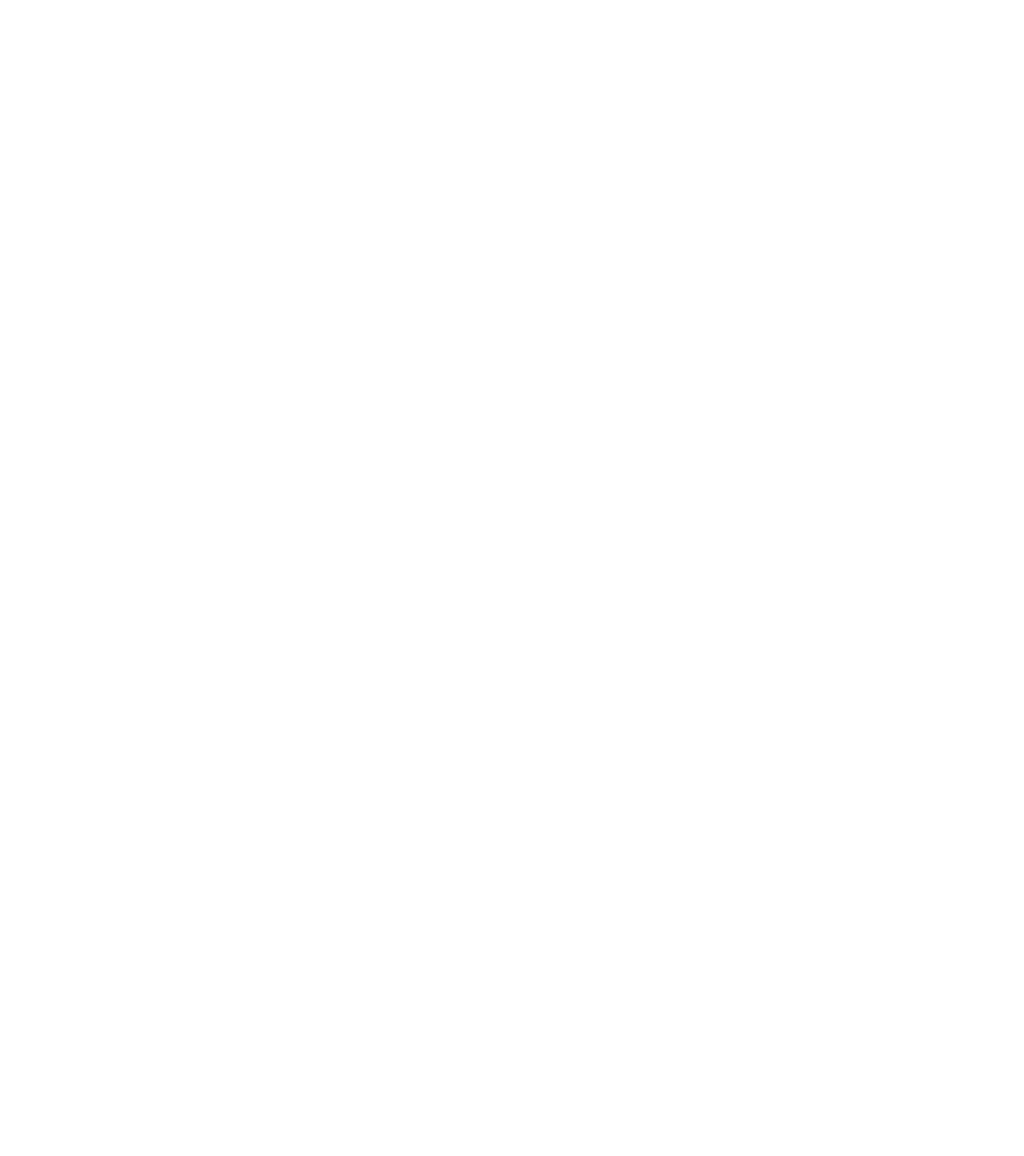
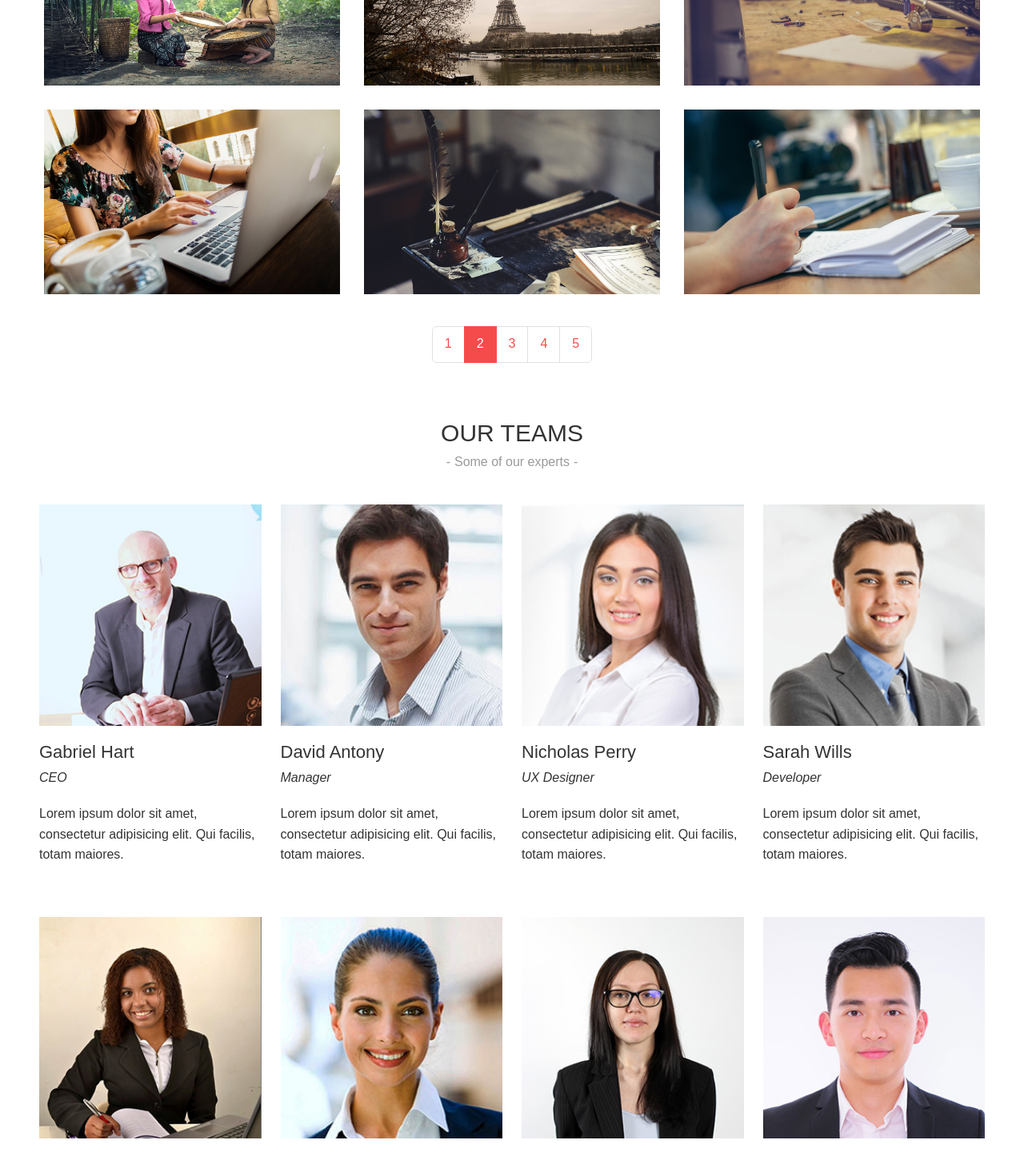
Before and after one commit to pradyumn2803/Corporate-website, a React (Create React App) app: page / in a window 1280 px wide. Shown: the part 2460-3906 px from the top of the page at 80% size. Before the commit the page ends 1953 px from the top, so only its background shows below. Built offline with nearby package versions, Linux system fonts and the light colour scheme; a web font is replaced by a local one.

Commit message:
added works and services

```diff
--- a/src/App.js
+++ b/src/App.js
@@ -4,19 +4,26 @@
 import Hero from "./components/hero";
 import Appabout from "./components/about";
 import Appservice from "./components/services";
+import Appworks from "./components/works";
+import Appteams from "./components/teams";
+import Apptestimonials from "./components/testimonials"
+
 function App() {
-  return(
+  return (
     <div className="App">
       <header>
         <AppHeader></AppHeader>
       </header>
       <main>
-        <Hero/>
-        <Appabout/>
-        <Appservice/>
+        <Hero />
+        <Appabout />
+        <Appservice />
+        <Appworks />
+        <Appteams />
+        <Apptestimonials/>
       </main>
     </div>
-  )
+  );
 
 }
 
--- a/src/components/services.js
+++ b/src/components/services.js
@@ -50,7 +50,7 @@
 
 export default function Appservice() {
   return (
-    <section className="block services-block">
+    <section id="services" className="block services-block">
       <Container fluid>
         <div className="title-holder">
             <h2>OUR SERVICES</h2>
@@ -60,7 +60,7 @@
         {
             servicesData.map(service=>{
                 return (
-                    <Col sm={4}>
+                    <Col sm={4} className="holder">
                         <div className="icon">
                             <i className={service.icon}></i>
                         </div>
--- /dev/null
+++ b/src/components/teams.js
@@ -0,0 +1,146 @@
+import Container from "react-bootstrap/Container";
+import Row from "react-bootstrap/Row";
+import Col from "react-bootstrap/Col";
+import Image from "react-bootstrap/Image";
+const teamsData = [
+  {
+    id: 1,
+    image: require("../assets/images/team1.jpg"),
+    fbLink: "https://www.facebook.com",
+    twitterLink: "https://www.twitter.com",
+    linkedinLink: "https://www.linkedin.com",
+    name: "Gabriel Hart",
+    designation: "CEO",
+    description:
+      "Lorem ipsum dolor sit amet, consectetur adipisicing elit. Qui facilis, totam maiores.",
+  },
+  {
+    id: 2,
+    image: require("../assets/images/team2.jpg"),
+    fbLink: "https://www.facebook.com",
+    twitterLink: "https://www.twitter.com",
+    linkedinLink: "https://www.linkedin.com",
+    name: "David Antony",
+    designation: "Manager",
+    description:
+      "Lorem ipsum dolor sit amet, consectetur adipisicing elit. Qui facilis, totam maiores.",
+  },
+  {
+    id: 3,
+    image: require("../assets/images/team3.jpg"),
+    fbLink: "https://www.facebook.com",
+    twitterLink: "https://www.twitter.com",
+    linkedinLink: "https://www.linkedin.com",
+    name: "Nicholas Perry",
+    designation: "UX Designer",
+    description:
+      "Lorem ipsum dolor sit amet, consectetur adipisicing elit. Qui facilis, totam maiores.",
+  },
+  {
+    id: 4,
+    image: require("../assets/images/team4.jpg"),
+    fbLink: "https://www.facebook.com",
+    twitterLink: "https://www.twitter.com",
+    linkedinLink: "https://www.linkedin.com",
+    name: "Sarah Wills",
+    designation: "Developer",
+    description:
+      "Lorem ipsum dolor sit amet, consectetur adipisicing elit. Qui facilis, totam maiores.",
+  },
+  {
+    id: 5,
+    image: require("../assets/images/team5.jpg"),
+    fbLink: "https://www.facebook.com",
+    twitterLink: "https://www.twitter.com",
+    linkedinLink: "https://www.linkedin.com",
+    name: "Sophia Pitt",
+    designation: "Developer",
+    description:
+      "Lorem ipsum dolor sit amet, consectetur adipisicing elit. Qui facilis, totam maiores.",
+  },
+  {
+    id: 6,
+    image: require("../assets/images/team6.jpg"),
+    fbLink: "https://www.facebook.com",
+    twitterLink: "https://www.twitter.com",
+    linkedinLink: "https://www.linkedin.com",
+    name: "Taylor Lopez",
+    designation: "Developer",
+    description:
+      "Lorem ipsum dolor sit amet, consectetur adipisicing elit. Qui facilis, totam maiores.",
+  },
+  {
+    id: 7,
+    image: require("../assets/images/team7.jpg"),
+    fbLink: "https://www.facebook.com",
+    twitterLink: "https://www.twitter.com",
+    linkedinLink: "https://www.linkedin.com",
+    name: "Ryan Giggs",
+    designation: "Content Writer",
+    description:
+      "Lorem ipsum dolor sit amet, consectetur adipisicing elit. Qui facilis, totam maiores.",
+  },
+  {
+    id: 8,
+    image: require("../assets/images/team8.jpg"),
+    fbLink: "https://www.facebook.com",
+    twitterLink: "https://www.twitter.com",
+    linkedinLink: "https://www.linkedin.com",
+    name: "David Smith",
+    designation: "SEO Expert",
+    description:
+      "Lorem ipsum dolor sit amet, consectetur adipisicing elit. Qui facilis, totam maiores.",
+  },
+];
+
+export default function teams() {
+  return (
+    <section className="block teams-block">
+      <Container fluid>
+        <div className="title-holder">
+            <h2>Our Teams</h2>
+            <div className="subtitle">Some of our experts</div>
+        </div>
+        <Row>
+            {
+                teamsData.map(team=>{
+                    return (
+                        <Col sm={3} id={team.id}>
+                      <div className="image">
+                        <Image src={team.image}/>
+                        <div className="overlay">
+                          <div className="socials">
+                            <ul>
+                              <li>
+                                <a href={team.fbLink}>
+                                  <i className="fab fa-facebook-f"></i>
+                                </a>
+                              </li>
+                              <li>
+                                <a href={team.twitterLink}>
+                                  <i className="fab fa-twitter"></i>
+                                </a>
+                              </li>
+                              <li>
+                                <a href={team.linkedinLink}>
+                                  <i className="fab fa-linkedin-in"></i>
+                                </a>
+                              </li>
+                            </ul>
+                          </div>
+                        </div>
+                      </div>
+                      <div className="content">
+                        <h3>{team.name}</h3>
+                        <span className="designation">{team.designation}</span>
+                        <p>{team.description}</p>
+                      </div>
+                    </Col>
+                    )
+                })
+            }
+        </Row>
+      </Container>
+    </section>
+  );
+}
--- /dev/null
+++ b/src/components/testimonials.js
@@ -0,0 +1,8 @@
+
+export default function testimonials() {
+  return (
+    <section className="testimonials-block">
+
+    </section>
+  );
+}
--- /dev/null
+++ b/src/components/works.js
@@ -0,0 +1,112 @@
+import Container from "react-bootstrap/Container";
+import Row from "react-bootstrap/Row";
+import Col from "react-bootstrap/Col";
+import Image from "react-bootstrap/Image";
+import Pagination from "react-bootstrap/Pagination";
+
+const worksData = [
+  {
+    id: 1,
+    link: "https://www.google.com",
+    image: require("../assets/images/img2.jpg"),
+    title: "Lonely Path",
+    subtitle: "Web Design",
+  },
+  {
+    id: 2,
+    link: "https://www.google.com",
+    image: require("../assets/images/img3.jpg"),
+    title: "Photographer Girl",
+    subtitle: "Branding",
+  },
+  {
+    id: 3,
+    link: "https://www.google.com",
+    image: require("../assets/images/img4.jpg"),
+    title: "The Difference",
+    subtitle: "Web Design",
+  },
+  {
+    id: 4,
+    link: "https://www.google.com",
+    image: require("../assets/images/img5.jpg"),
+    title: "Nature Patterns",
+    subtitle: "Branding",
+  },
+  {
+    id: 5,
+    link: "https://www.google.com",
+    image: require("../assets/images/img6.jpg"),
+    title: "The Difference",
+    subtitle: "Photography",
+  },
+  {
+    id: 6,
+    link: "https://www.google.com",
+    image: require("../assets/images/img7.jpg"),
+    title: "Winter Sonata",
+    subtitle: "Web Design",
+  },
+  {
+    id: 7,
+    link: "https://www.google.com",
+    image: require("../assets/images/img8.jpg"),
+    title: "Lonely Path",
+    subtitle: "Branding",
+  },
+  {
+    id: 8,
+    link: "https://www.google.com",
+    image: require("../assets/images/img9.jpg"),
+    title: "Appreciation",
+    subtitle: "Photography",
+  },
+  {
+    id: 9,
+    link: "https://www.google.com",
+    image: require("../assets/images/img2.jpg"),
+    title: "Happy Days",
+    subtitle: "Web Design",
+  },
+];
+
+  let active = 2;
+  let items = [];
+  for (let number = 1; number <= 5; number++) {
+    items.push(
+      <Pagination.Item key={number} active={number === active}>
+        {number}
+      </Pagination.Item>
+    );
+  }
+
+export default function works() {
+  return (
+    <section className="works works-block">
+      <Container fluid>
+        <div className="title-holder">
+          <h2>Our Works</h2>
+          <div className="subtitle">Our awesome works</div>
+        </div>
+        <Row className="portfoliolist">
+          {worksData.map((works) => {
+            return (
+              <Col sm={4} key={works.id}>
+                <div className="portfolio-wrapper">
+                  <a href={works.link}>
+                    <Image src={works.image} />
+                    <div className="label text-center">
+                      <h3>{works.title}</h3>
+                      <p>{works.subtitle}</p>
+                    </div>
+                  </a>
+                </div>
+              </Col>
+            );
+          })}
+        </Row>
+        <Pagination>{items}</Pagination>
+      </Container>
+    </section>
+  );
+}
```
